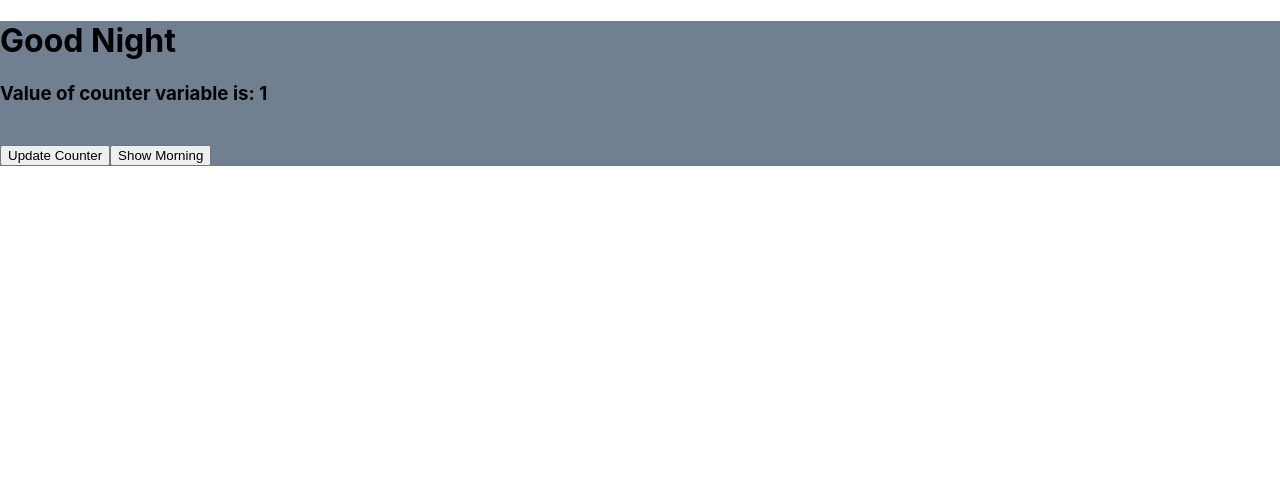
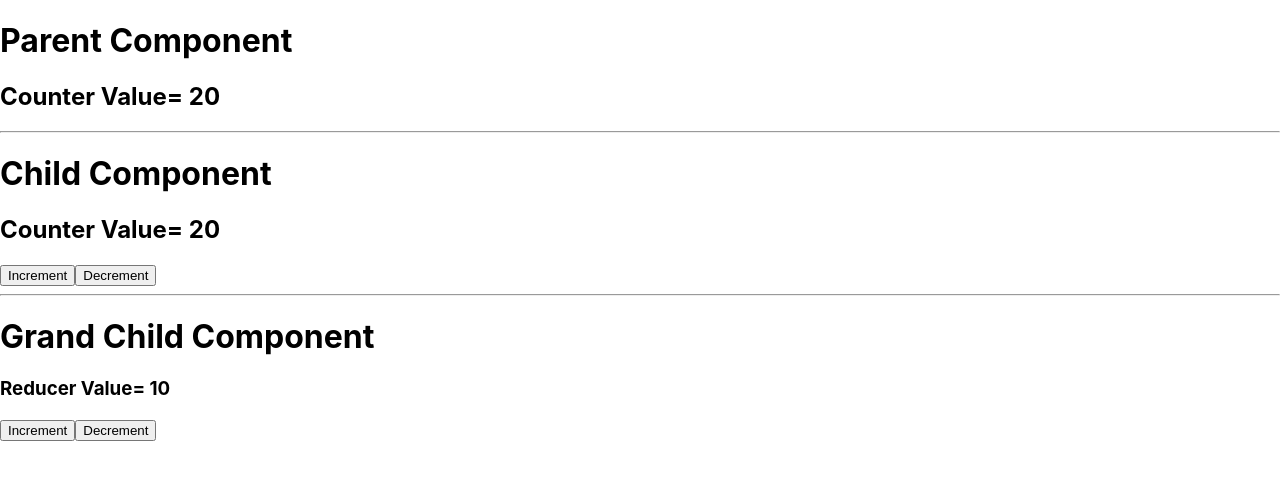
Before and after one commit to aliimran-pk/first-react-app-repo, a React (Create React App) app: page / in a window 1280 px wide. Shown: the top 480 px of the page. Built offline with nearby package versions, Linux system fonts and the light colour scheme.

Commit message:
UseContex and UserReducer Example

```diff
--- a/public/index.html
+++ b/public/index.html
@@ -24,7 +24,7 @@
       work correctly both with client-side routing and a non-root public URL.
       Learn how to configure a non-root public URL by running `npm run build`.
     -->
-    <title>first-react-app-repo.brahch-1</title>
+    <title>first-react-app-repo.branch-1</title>
   </head>
   <body>
     <noscript>You need to enable JavaScript to run this app.</noscript>
--- a/src/App.css
+++ b/src/App.css
@@ -13,6 +13,12 @@
 .App-logo {
   height: 40vmin;
   pointer-events: none;
+}
+
+.divider{
+  width:5px;
+  height:auto;
+  display:inline-block;
 }
 
 @media (prefers-reduced-motion: no-preference) {
--- a/src/App.js
+++ b/src/App.js
@@ -1,78 +1,21 @@
-import React, { useState } from 'react';
-import logo from './logo.svg';
-import './App.css';
-import HelloComponent from './HelloComponent';
-import './HelloComponent.css';
-import Avatar from './Avatar';
-import {Message} from './Message.js'
-import './App.css';
+import React, { useState } from 'react'
+import counterContext from './context/CounterContext';
+import Parent from './Parent'
 
 
-export default function App() {
+export const App = () => {
 
-  let [count, setCount] = useState(1);
-  let [isMorning, setMorning] = useState(false)
+  //let [count,setCountMethod]= useState(100);
+  let countStateArr = useState(20);
 
   return (
-    <div className={`box ${isMorning ? 'dayLight' : 'nght'}`}>
+    <counterContext.Provider value={countStateArr}>
+    <div>
+      <Parent />
+    </div>
 
-      <h1>Good {isMorning ? 'Morning' : 'Night'}</h1>
-
-      <Message counter={count} />
-      <br />
-
-      <button onClick={() => setCount(count + 1)}>
-        Update Counter
-      </button>
-
-      <button onClick={() => setMorning(!isMorning)}>
-        Show {isMorning ? 'Night': 'Morning'}
-      </button>
-
-    </div>
-  );
+    </counterContext.Provider>
+  )
 }
 
-
-
-{/*
-function App()
-{
-  return (
-<div>
-<Avatar userName="jacques"/>
-<Avatar userName="julie"/>
-<Avatar userName="jake"/>
-<Avatar userName="john"/>
-</div>
-)
-}
-*/}
-
-
-{/*
-return (
-<div>
-  <HelloComponent componentId="001" userName="Ali Imran" rollNo="PIAIC50192"/>
-  <hr />
-  <HelloComponent componentId="002" userName="Ali Imran" rollNo="PIAIC50192"/>
-  <hr />
-  <HelloComponent componentId="003" userName="Ali Imran" rollNo="PIAIC50192"/>
-</div>
-);
-*/
-}
-
-{/*
-  return (
-    <div className="App">
-        <ul>
-         <li>ALI IMRAN</li>
-         <li>PIAIC50192</li>
-         <li>BootCamp Class 2  Assignment-2 </li>
-       </ul>
-    </div>
-  );
- */}
-
-//export default App;
+export default App;
--- /dev/null
+++ b/src/Child.js
@@ -0,0 +1,23 @@
+import React, { useContext } from 'react'
+import counterContext from './context/CounterContext';
+import GrandChild from './GrandChild';
+
+const Child = () => {
+
+    let [count,setCount] = useContext(counterContext);
+    //console.log(counterVal);
+    return(
+        <div>
+            <h1>Child Component</h1>
+            <h2>Counter Value=  {count}</h2>
+            <button onClick={()=>{setCount(++count)} }>Increment</button>
+            <button onClick={()=>{setCount(--count)} }>Decrement</button>
+            <hr />
+            <GrandChild />
+        </div>
+    )
+}
+export default Child;
+/*
+  {  () => functionName(funcParam) }
+*/
--- /dev/null
+++ b/src/GrandChild.js
@@ -0,0 +1,23 @@
+import React, { useReducer}  from 'react'
+import counterContext from './context/CounterContext';
+import counterReducer from './reducer/CounterReducer';
+import './App.css'
+
+const GrandChild = () => {
+
+    //let counterVal = useContext(counterContext);
+
+    const [state, dispatch] = useReducer(counterReducer,10);
+
+    return(
+        <div>
+             <h1>Grand Child Component</h1>
+             <h3>Reducer Value= {state}</h3>
+
+             <button  onClick={() => dispatch('INCREMENT')} >Increment</button>
+             <button  onClick={() => dispatch('DECREMENT')} >Decrement</button>
+        </div>
+
+    )
+}
+export default GrandChild;
--- a/src/HelloComponent.css
+++ /dev/null
@@ -1,3 +0,0 @@
-.maindiv_style{
-    background: #82E0AA;
-}
--- a/src/HelloComponent.js
+++ /dev/null
@@ -1,35 +0,0 @@
-import React,{Component} from 'react';
-import ReactDOM from 'react-dom';
-
-function HelloComponent(props)
-{
-    return(
-        <div>
-        <h1>This is Component {props.componentId} added by {props.userName} having RollNo {props.rollNo}</h1>
-        </div>
-
-    )
-}
-
-
-{/*
-const HelloComponent = (props) => {
-    return <div className="maindiv_style" >
-    <h1>Hello {props.userName} </h1>
-    <p>This is 2nd line in component</p>
-    </div>
-*/}
-
-/*
-class HelloComponent extends Component{
-
-    render()
-    {
-        return <div className="maindiv_style" >
-        <h1>Hello {this.props.userName} </h1>
-        <p>This is 2nd line in component</p>
-        </div>
-    }
-}
-*/
-export default HelloComponent;
--- a/src/Message.js
+++ /dev/null
@@ -1,7 +0,0 @@
-import React from 'react';
-
-export function Message (props){
-    return(
-        <h3>Value of counter variable is: {props.counter}</h3>
-    )
-}
--- /dev/null
+++ b/src/Parent.js
@@ -0,0 +1,19 @@
+
+import React,{ useContext } from 'react';
+import Child from './Child';
+import counterContext from './context/CounterContext';
+
+
+const Parent = (props) => {
+    let [count,setCount] = useContext(counterContext);
+    return (
+        <div>
+            <h1>Parent Component</h1>
+            <h2>Counter Value=  {count}</h2>
+            <hr />
+            <Child/>
+        </div>
+    )
+}
+
+export default Parent;
--- /dev/null
+++ b/src/context/CounterContext.js
@@ -0,0 +1,4 @@
+import { createContext } from 'react'
+
+const counterContext = (createContext(5));
+export default counterContext;
--- /dev/null
+++ b/src/reducer/CounterReducer.js
@@ -0,0 +1,15 @@
+
+const counterReducer = (state,action) => {
+
+    switch (action) {
+        case 'INCREMENT':
+            return state = state + 1;
+            break;
+        case 'DECREMENT':
+            return state = state -1 ;
+        default:
+            break;
+    }
+}
+
+export default counterReducer;
```
Also changed, not shown: src/Avatar.js (deleted, +0 -16 lines).
